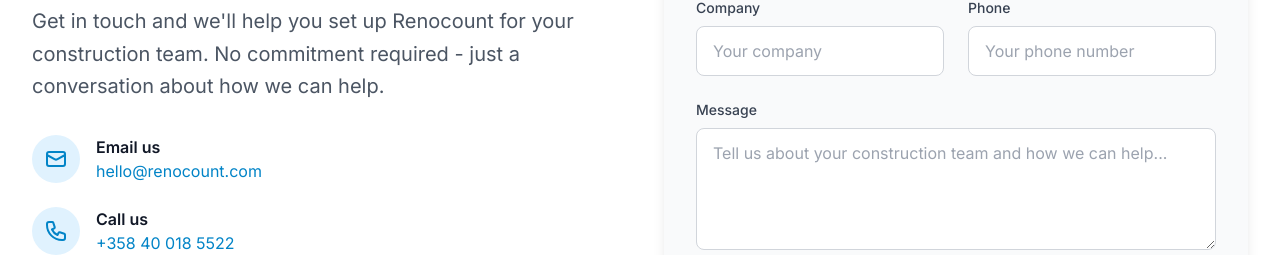
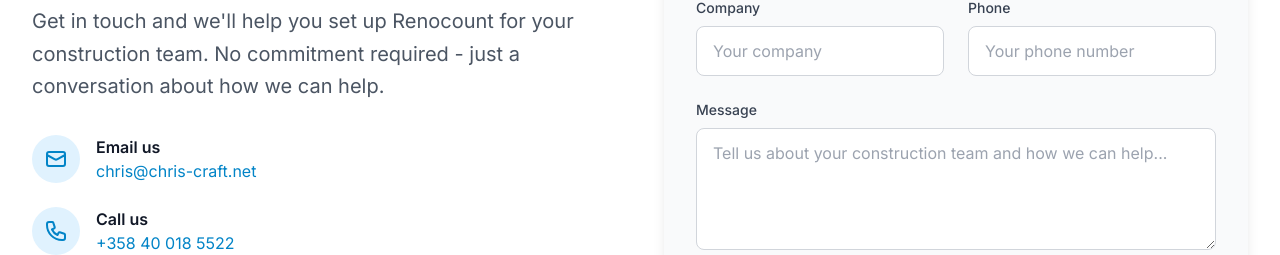
Before and after one commit to Chriuce/Renocount_landing, a Next.js app: page / in a window 1280 px wide. Shown: the part 4976-5231 px from the top of the page. Built offline with nearby package versions, Linux system fonts and the light colour scheme.

Commit message:
Update all contact email addresses to chris@chris-craft.net

```diff
--- a/app/about/page.tsx
+++ b/app/about/page.tsx
@@ -50,7 +50,7 @@
                     <div>
                       <p><strong>Address:</strong> Albertinkatu 22-24 E 64, 00120 Helsinki, Finland</p>
                       <p><strong>Phone:</strong> +358 40 018 5522</p>
-                      <p><strong>Email:</strong> hello@renocount.com</p>
+                      <p><strong>Email:</strong> chris@chris-craft.net</p>
                       <p><strong>Website:</strong> www.renocount.com</p>
                     </div>
                   </div>
@@ -124,7 +124,7 @@
                 <div className="grid grid-cols-1 md:grid-cols-2 gap-6">
                   <div>
                     <h3 className="font-semibold text-gray-900 mb-2">Business Inquiries</h3>
-                    <p>Email: <a href="mailto:hello@renocount.com" className="text-primary-600">hello@renocount.com</a></p>
+                    <p>Email: <a href="mailto:chris@chris-craft.net" className="text-primary-600">chris@chris-craft.net</a></p>
                     <p>Phone: <a href="tel:+358400185522" className="text-primary-600">+358 40 018 5522</a></p>
                   </div>
                   <div>
--- a/app/privacy/page.tsx
+++ b/app/privacy/page.tsx
@@ -161,7 +161,7 @@
                   If you have any questions about this privacy policy or want to exercise your rights, please contact us:
                 </p>
                 <div className="space-y-2 text-gray-700">
-                  <p><strong>Email:</strong> hello@renocount.com</p>
+                  <p><strong>Email:</strong> chris@chris-craft.net</p>
                   <p><strong>Data Controller:</strong> Renocount</p>
                   <p><strong>Representative:</strong> Christian Ahlström</p>
                   <p><strong>Address:</strong> Albertinkatu 22-24 E 64, 00120 Helsinki</p>
--- a/app/terms/page.tsx
+++ b/app/terms/page.tsx
@@ -161,7 +161,7 @@
                   If you have any questions about these Terms of Service, please contact us:
                 </p>
                 <div className="space-y-2 text-gray-700">
-                  <p><strong>Email:</strong> hello@renocount.com</p>
+                  <p><strong>Email:</strong> chris@chris-craft.net</p>
                   <p><strong>Company:</strong> Chris-Craft Oy</p>
                   <p><strong>Address:</strong> Albertinkatu 22-24 E 64, 00120 Helsinki</p>
                   <p><strong>VAT:</strong> 3137559-3</p>
--- a/components/Contact.tsx
+++ b/components/Contact.tsx
@@ -55,7 +55,7 @@
                 </div>
                 <div>
                   <p className="font-semibold text-gray-900">Email us</p>
-                  <a href="mailto:hello@renocount.com" className="text-primary-600 hover:text-primary-700">hello@renocount.com</a>
+                  <a href="mailto:chris@chris-craft.net" className="text-primary-600 hover:text-primary-700">chris@chris-craft.net</a>
                 </div>
               </div>
 
--- a/components/Footer.tsx
+++ b/components/Footer.tsx
@@ -62,7 +62,7 @@
             <h4 className="text-lg font-semibold mb-4">Company</h4>
             <ul className="space-y-3">
               <li><a href="/about" className="text-gray-400 hover:text-white transition-colors">About</a></li>
-              <li><a href="mailto:hello@renocount.com" className="text-gray-400 hover:text-white transition-colors">Support</a></li>
+              <li><a href="mailto:chris@chris-craft.net" className="text-gray-400 hover:text-white transition-colors">Support</a></li>
               <li><a href="tel:+358400185522" className="text-gray-400 hover:text-white transition-colors">Phone</a></li>
               <li><a href="#contact" className="text-gray-400 hover:text-white transition-colors">Contact</a></li>
             </ul>
```
Also changed, not shown: 1 other file (tests, documents, lock files or other folders).
